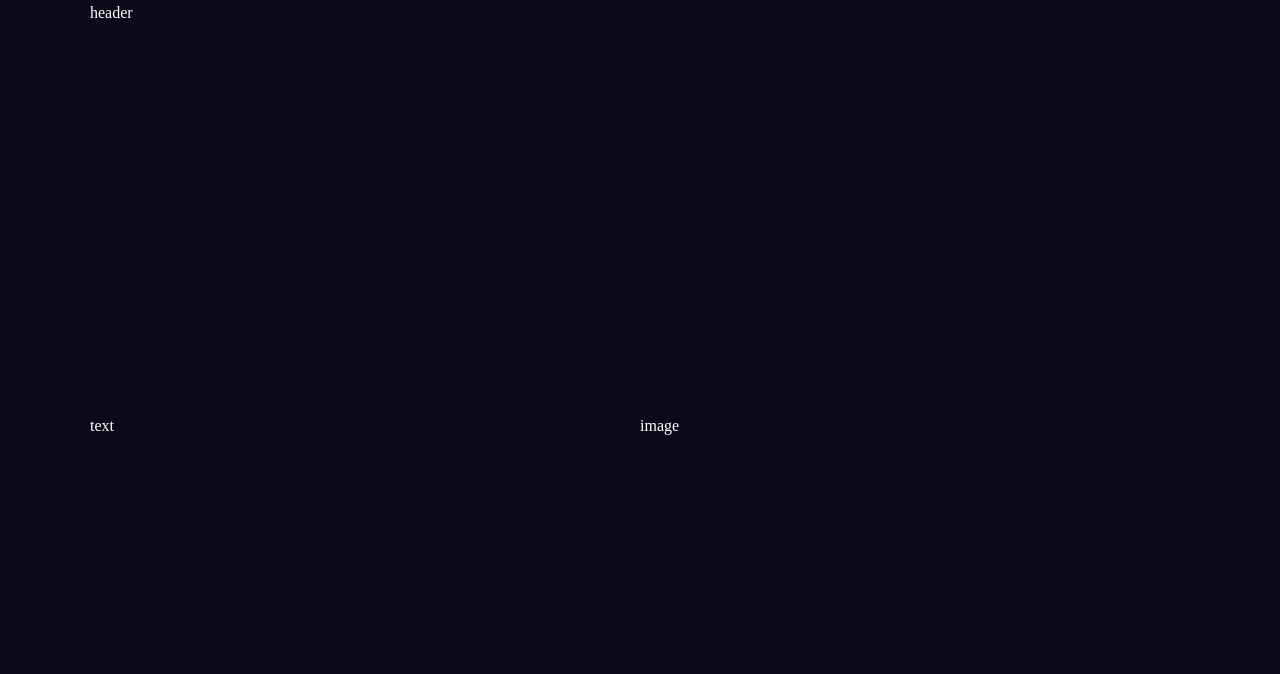
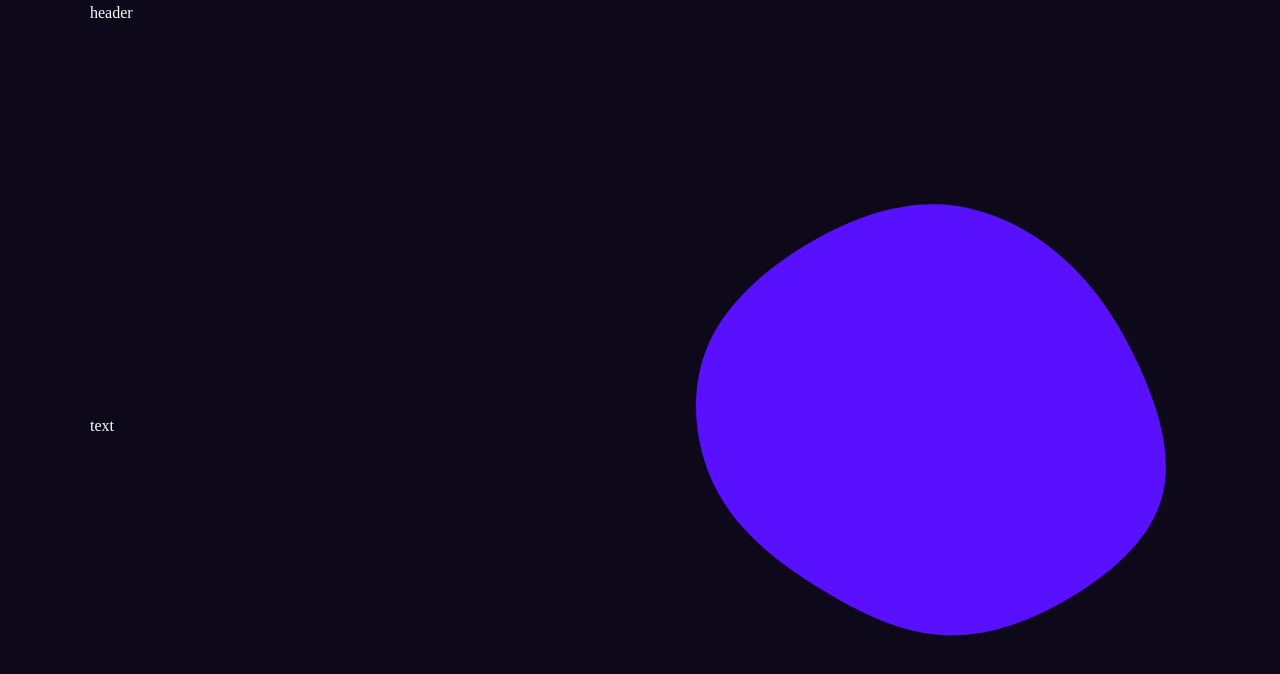
Before and after one commit to sinantech/sinantech-portfolio, a Next.js app: page / in a window 1280 px wide. Shown: the top 674 px of the page. Built offline with nearby package versions, Linux system fonts and the light colour scheme; a web font is replaced by a local one.

Commit message:
v1.4 Blob Svg HomePage Update

```diff
--- a/app/page.jsx
+++ b/app/page.jsx
@@ -1,6 +1,8 @@
 "use client";
 
 import { motion } from "framer-motion";
+// Components
+import Blob from "@/components/Blob";
 
 const Home = () => {
   return (
@@ -14,8 +16,10 @@ const Home = () => {
     >
       <div className="flex flex-col xl:flex-row items-center justify-between w-full">
         <div className="w-full xl:w-[550px]">text</div>
-        <div className="hidden xl:block flex-1 relative z-20">image</div>
-        {/* blob */}
+        <div className="hidden xl:block flex-1 relative z-20">
+          {/* blob */}
+          <Blob />
+        </div>
       </div>
     </motion.section>
   );
--- a/components/Blob.jsx
+++ b/components/Blob.jsx
@@ -1,7 +1,21 @@
-import React from "react";
+"use client";
 
-const Blob = () => {
-  return <div></div>;
+import { motion } from "framer-motion";
+
+const Blob = ({ containerStyles }) => {
+  return (
+    <div className={containerStyles}>
+      <svg viewBox="-10 0 200 200" xmlns="http://www.w3.org/2000/svg">
+        <motion.path
+          fill="#5810ff"
+          transform="translate(100 100)"
+          initial={{
+            d: "M43.4,-61.5C55.6,-50.9,64.4,-37.3,71.5,-21.8C78.6,-6.2,84,11.4,79.7,26.3C75.5,41.2,61.6,53.4,46.7,62.3C31.8,71.2,15.9,76.9,0.5,76.1C-14.8,75.4,-29.6,68.3,-44.3,59.3C-58.9,50.3,-73.4,39.4,-81.7,24.1C-90.1,8.8,-92.3,-11,-86.1,-27.3C-79.9,-43.6,-65.1,-56.5,-49.4,-66C-33.6,-75.4,-16.8,-81.4,-0.6,-80.6C15.6,-79.7,31.2,-72.1,43.4,-61.5Z",
+          }}
+        />
+      </svg>
+    </div>
+  );
 };
 
 export default Blob;
```
